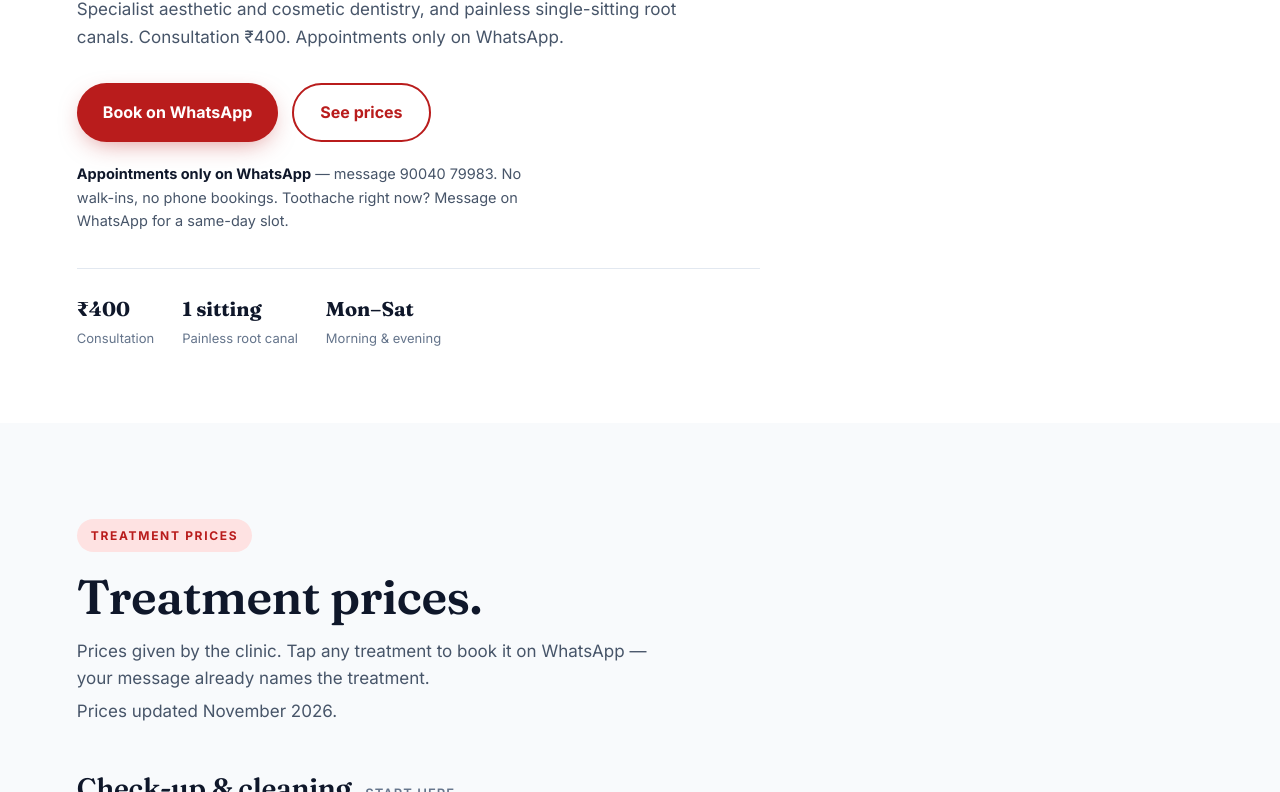
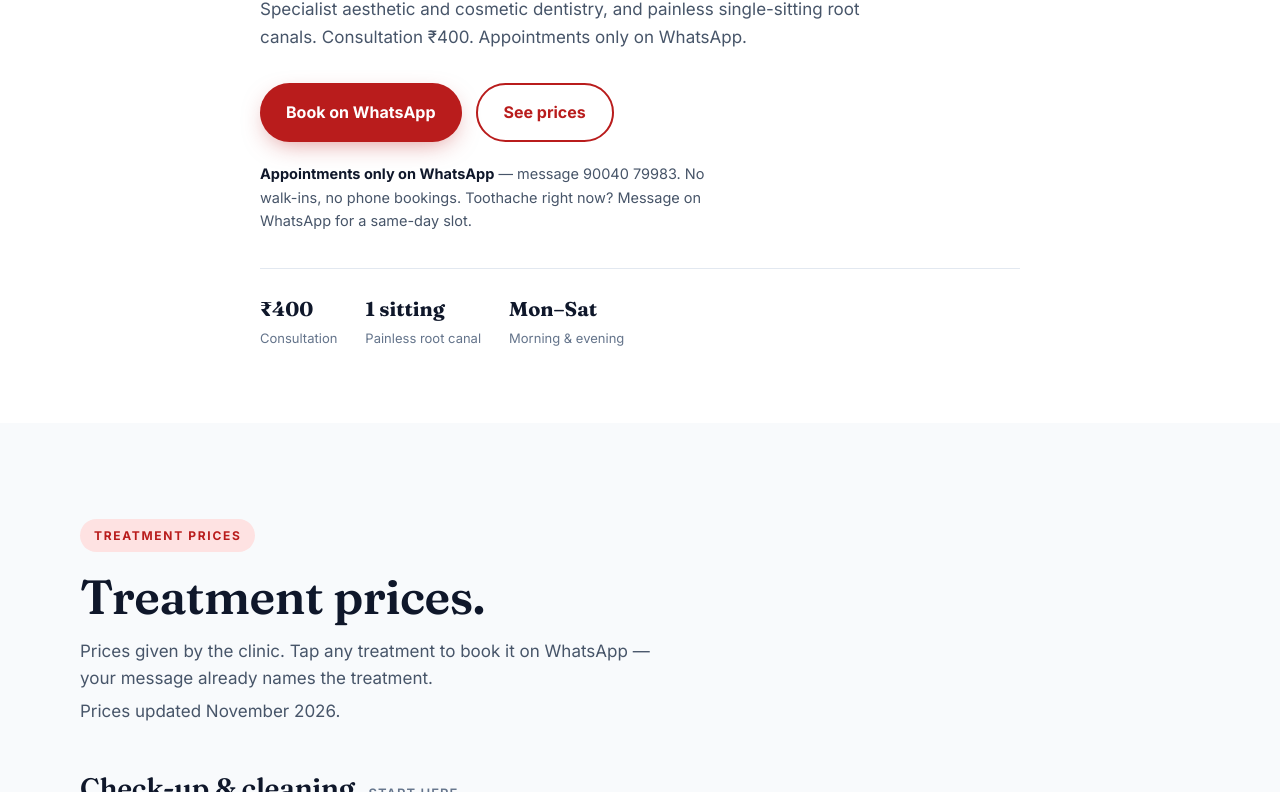
Before and after one commit to smitshivalkar-spectims4567/om-dental-clinic, a plain HTML site: page index.html in a window 1280 px wide. Shown: the part 391-1183 px from the top of the page. Drawn offline with Linux system fonts and the light colour scheme.

Commit message:
Revert left alignment: all sections back to centered container, hero aligned with treatment prices

```diff
--- a/index.html
+++ b/index.html
@@ -127,7 +127,6 @@ header.scrolled{border-bottom-color:var(--border)}
 
 /* hero */
 .hero{background:#fff;padding:clamp(48px,7vw,88px) 0 clamp(48px,6vw,72px)}
-main .container{margin-inline:0;padding-left:clamp(24px,6vw,96px)}
 .hero-grid{max-width:760px}
 @media(max-width:560px){.hero h1{font-size:34px}h2{font-size:28px}section{padding:44px 0}.hero{padding:36px 0 44px}}
 .hero h1{font-size:clamp(40px,6.4vw,72px);max-width:16ch}
```
